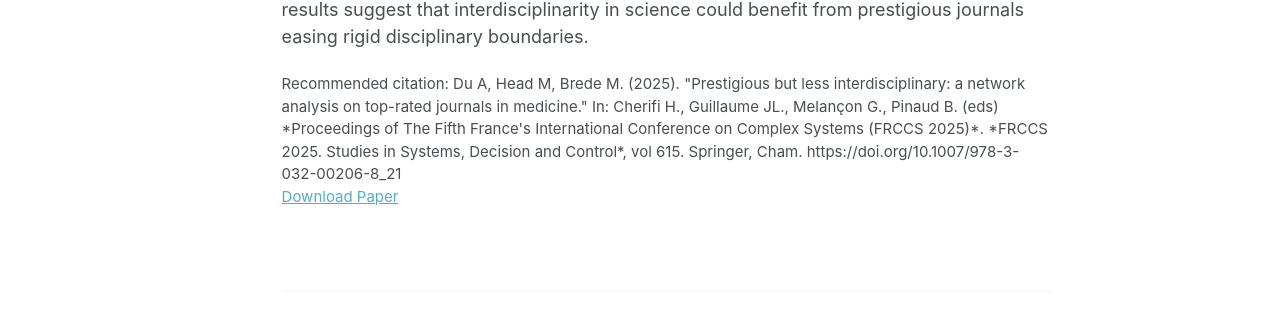
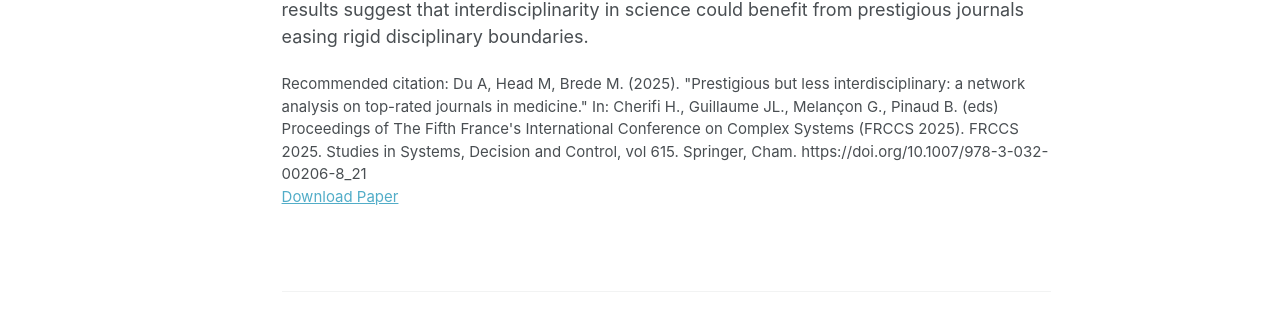
Before and after one commit to adamdu001/adamdu001.github.io, a Jekyll site: the page built from _publications/frccs-2025.md, in a window 1280 px wide and 1279 px high. Shown: the part 525-836 px from the top of the window. Built offline with Jekyll 4.4.1, drawn with Linux system fonts in a browser that asks for light colours; some web fonts are replaced; a script that is not in the unit is left out.

```diff
--- a/_publications/frccs-2025.md
+++ b/_publications/frccs-2025.md
@@ -11,8 +11,8 @@ venue: 'France International Conference on Complex Systems (FRCCS)'
 paperurl: 'https://doi.org/10.1007/978-3-032-00206-8_21'
 citation: >
   Du A, Head M, Brede M. (2025). "Prestigious but less interdisciplinary: a network analysis on top-rated journals in medicine."
-  In: Cherifi H., Guillaume JL., Melançon G., Pinaud B. (eds) *Proceedings of The Fifth France's International Conference on Complex Systems (FRCCS 2025)*.
-  *FRCCS 2025. Studies in Systems, Decision and Control*, vol 615. Springer, Cham. https://doi.org/10.1007/978-3-032-00206-8_21
+  In: Cherifi H., Guillaume JL., Melançon G., Pinaud B. (eds) Proceedings of The Fifth France's International Conference on Complex Systems (FRCCS 2025).
+  FRCCS 2025. Studies in Systems, Decision and Control, vol 615. Springer, Cham. https://doi.org/10.1007/978-3-032-00206-8_21
 ---
 
 Interdisciplinary research, a process of knowledge integration, is vital for scientific advancements. It remains unclear whether prestigious journals that are highly impactful lead in disseminating interdisciplinary knowledge. In this paper, by constructing topic-level correlation networks based on publications, we evaluated the interdisciplinarity of more and less prestigious journals in medicine. We found research from prestigious medical journals tends to be less interdisciplinary than research from other medical journals. We also established that cancer-related research is the main driver of interdisciplinarity in medical science. Our results indicate a weak tendency for differences in topic correlations between more and less prestigious journals to be co-located. Accordingly, we identified that interdisciplinarity in prestigious journals mainly differs from interdisciplinarity in other journals in areas such as infections, nervous system diseases and cancer. Overall, our results suggest that interdisciplinarity in science could benefit from prestigious journals easing rigid disciplinary boundaries.
```
Also changed, not shown: _publications/2025-06-08-paper-title-number-5.md (deleted, +0 -13 lines), _publications/ans-2026.md (added, +15 -0 lines), _publications/joi-2025.md (renamed from _publications/2009-10-01-paper-title-number-1.md, +3 -1 lines), _publications/tlo-2025.md (renamed from _publications/2010-10-01-paper-title-number-2.md, +4 -2 lines).
